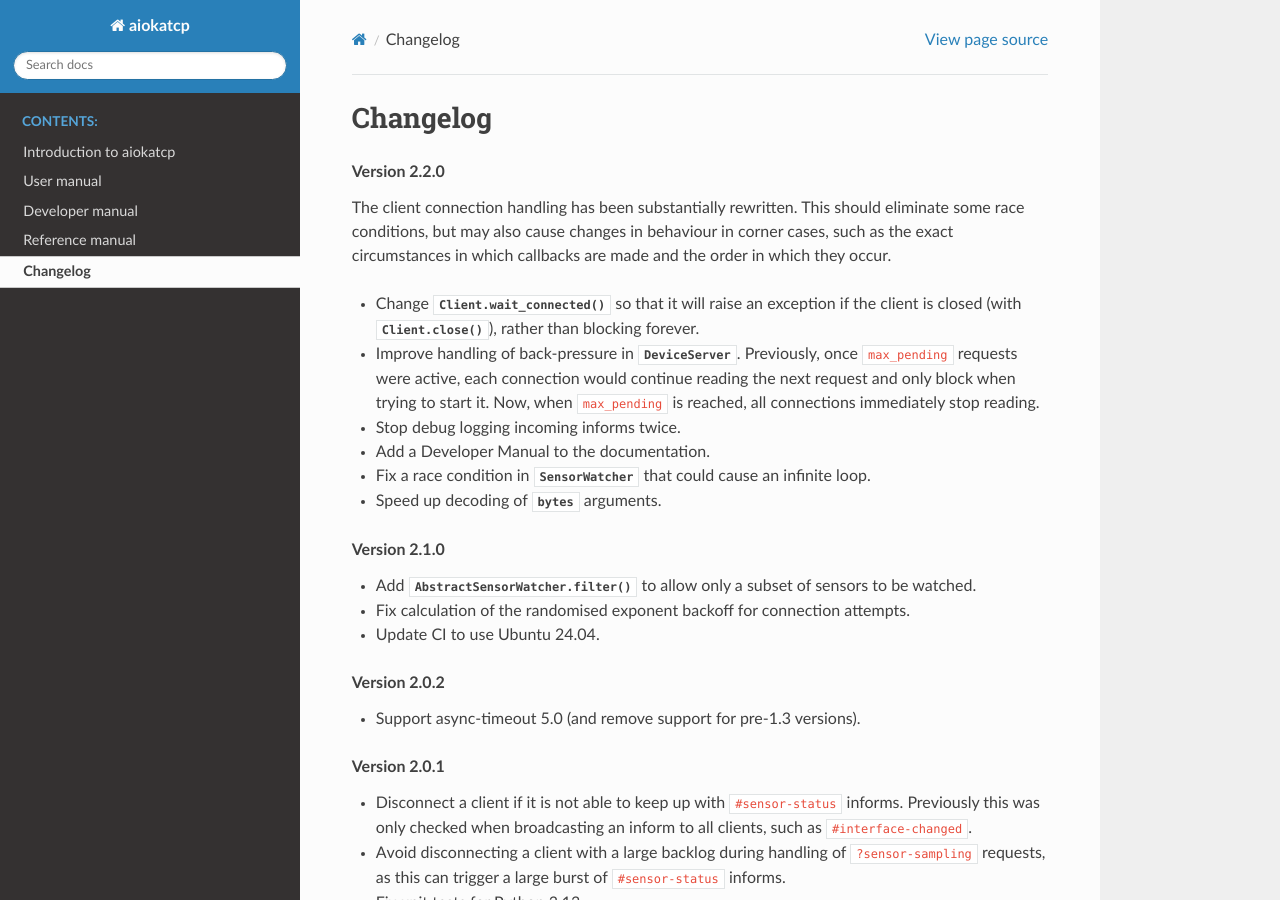
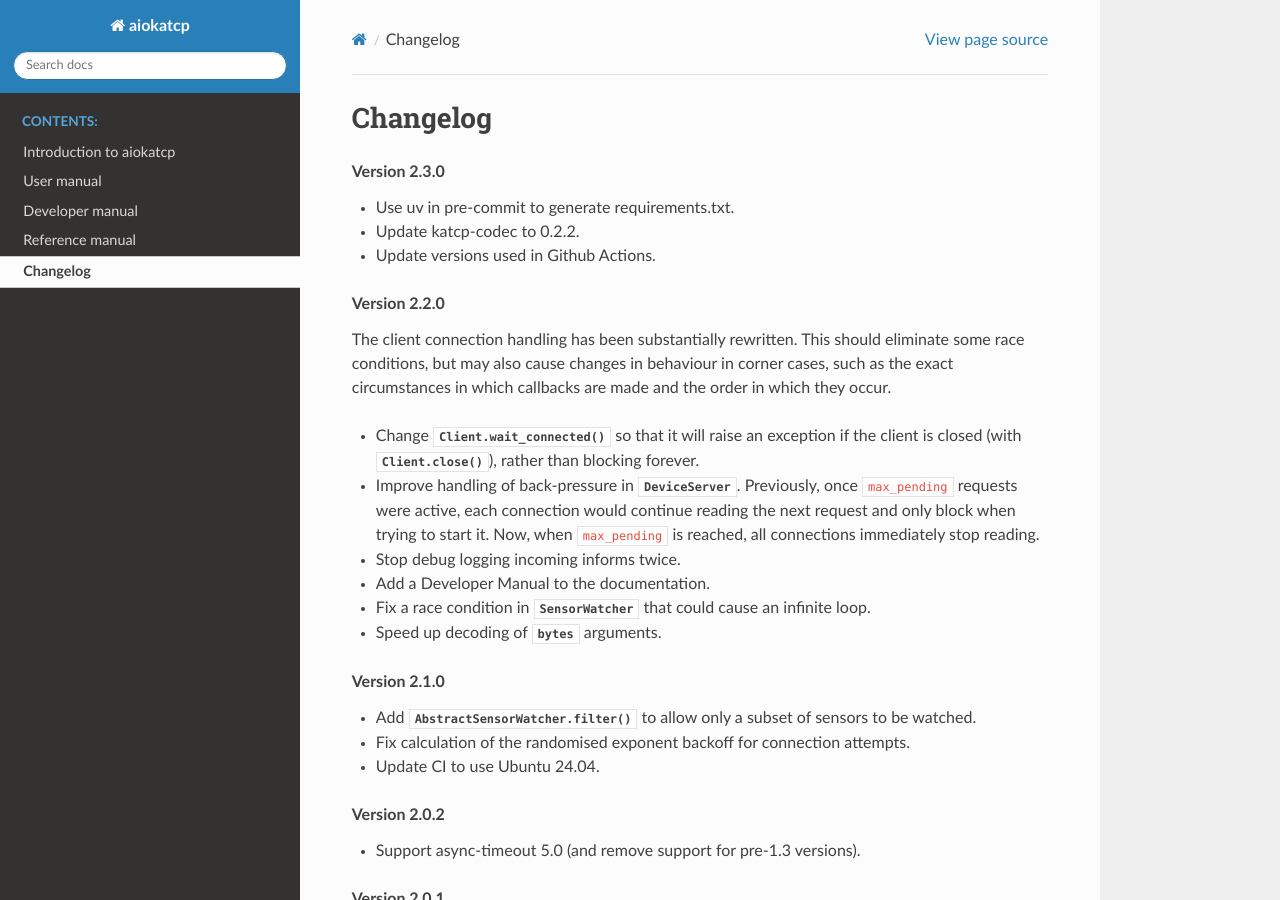
Before and after one commit to ska-sa/aiokatcp, a Sphinx documentation site: the page built from doc/changelog.rst, in a window 1280 px wide and 900 px high. Built offline with Sphinx 7.4.7 and the Read the Docs theme 3.1.0, drawn with Linux system fonts in a browser that asks for light colours; the version number could not be read and is left out.

Commit message:
Write a changelog for 2.3.0

```diff
--- a/doc/changelog.rst
+++ b/doc/changelog.rst
@@ -1,5 +1,11 @@
 Changelog
 =========
+
+.. rubric:: Version 2.3.0
+
+- Use uv in pre-commit to generate requirements.txt.
+- Update katcp-codec to 0.2.2.
+- Update versions used in Github Actions.
 
 .. rubric:: Version 2.2.0
 
```
